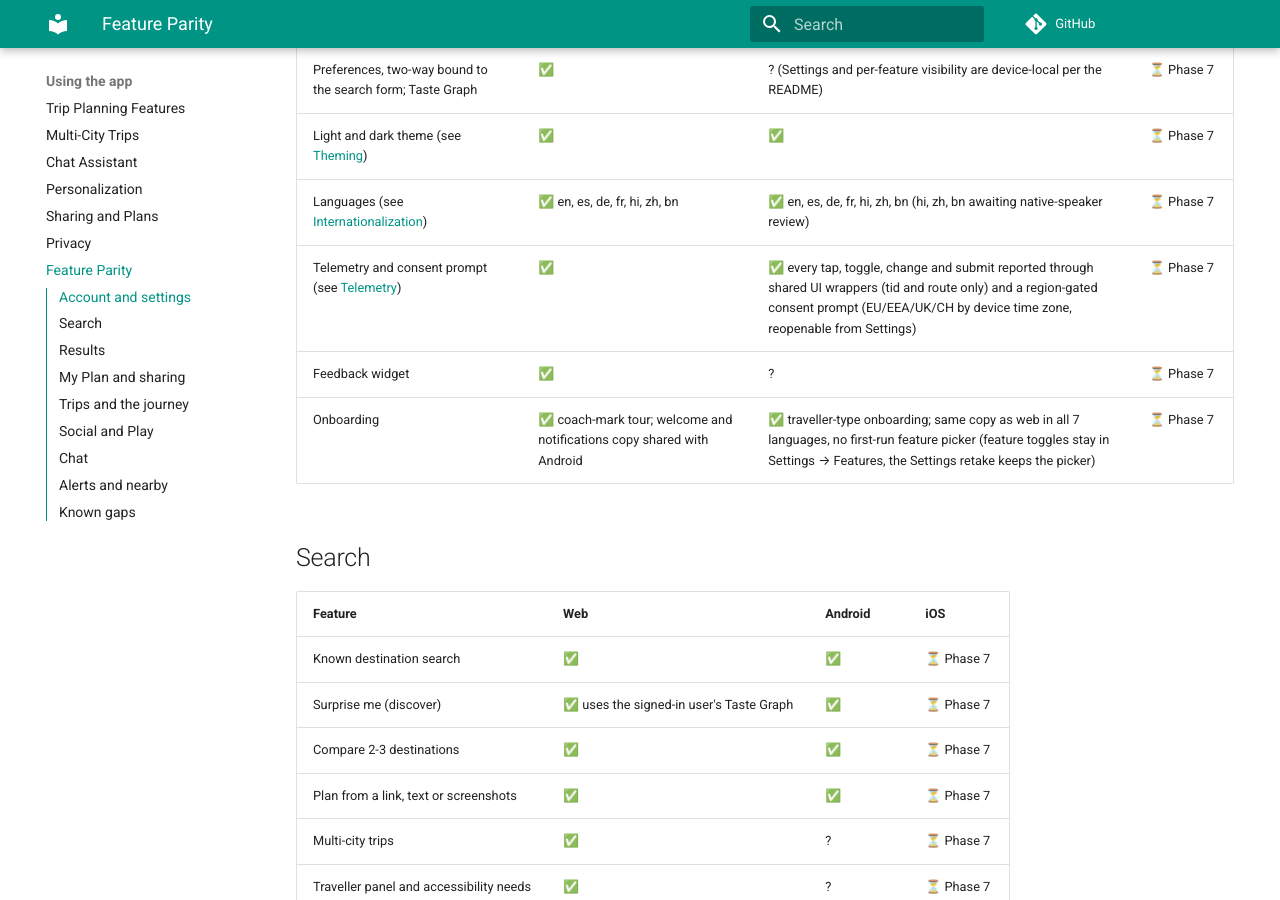
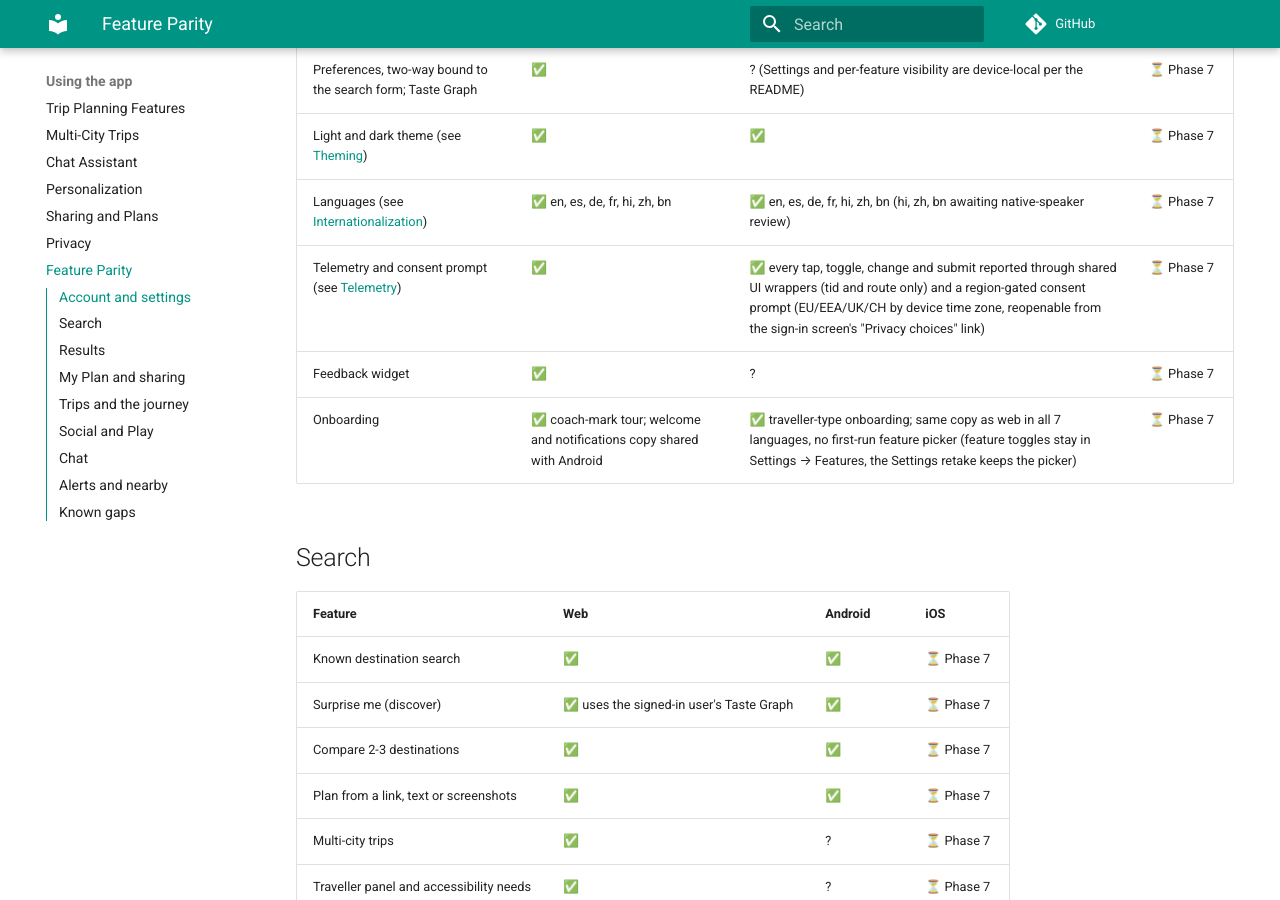
Before and after one commit to rupakc/travel-planner, an MkDocs documentation site: the page built from docs/Feature-Parity.md, in a window 1280 px wide and 900 px high, scrolled down 1314 px. Built offline with MkDocs 1.6.1 and Material for MkDocs 9.7.7, drawn with Linux system fonts in a browser that asks for light colours; comment, search, counter and statistics services are not loaded.

Commit message:
docs: precise Android consent reopen path
Co-Authored-By: Claude Sonnet 5.5 <noreply@anthropic.com>

```diff
--- a/docs/Feature-Parity.md
+++ b/docs/Feature-Parity.md
@@ -23,7 +23,7 @@ Legend: ✅ shipped · ⏳ Phase N planned · — not offered · ? not stated in
 | Preferences, two-way bound to the search form; Taste Graph | ✅ | ? (Settings and per-feature visibility are device-local per the README) | ⏳ Phase 7 |
 | Light and dark theme (see [Theming](Theming.md)) | ✅ | ✅ | ⏳ Phase 7 |
 | Languages (see [Internationalization](Internationalization.md)) | ✅ en, es, de, fr, hi, zh, bn | ✅ en, es, de, fr, hi, zh, bn (hi, zh, bn awaiting native-speaker review) | ⏳ Phase 7 |
-| Telemetry and consent prompt (see [Telemetry](Telemetry.md)) | ✅ | ✅ every tap, toggle, change and submit reported through shared UI wrappers (tid and route only) and a region-gated consent prompt (EU/EEA/UK/CH by device time zone, reopenable from Settings) | ⏳ Phase 7 |
+| Telemetry and consent prompt (see [Telemetry](Telemetry.md)) | ✅ | ✅ every tap, toggle, change and submit reported through shared UI wrappers (tid and route only) and a region-gated consent prompt (EU/EEA/UK/CH by device time zone, reopenable from the sign-in screen's "Privacy choices" link) | ⏳ Phase 7 |
 | Feedback widget | ✅ | ? | ⏳ Phase 7 |
 | Onboarding | ✅ coach-mark tour; welcome and notifications copy shared with Android | ✅ traveller-type onboarding; same copy as web in all 7 languages, no first-run feature picker (feature toggles stay in Settings → Features, the Settings retake keeps the picker) | ⏳ Phase 7 |
 
```
